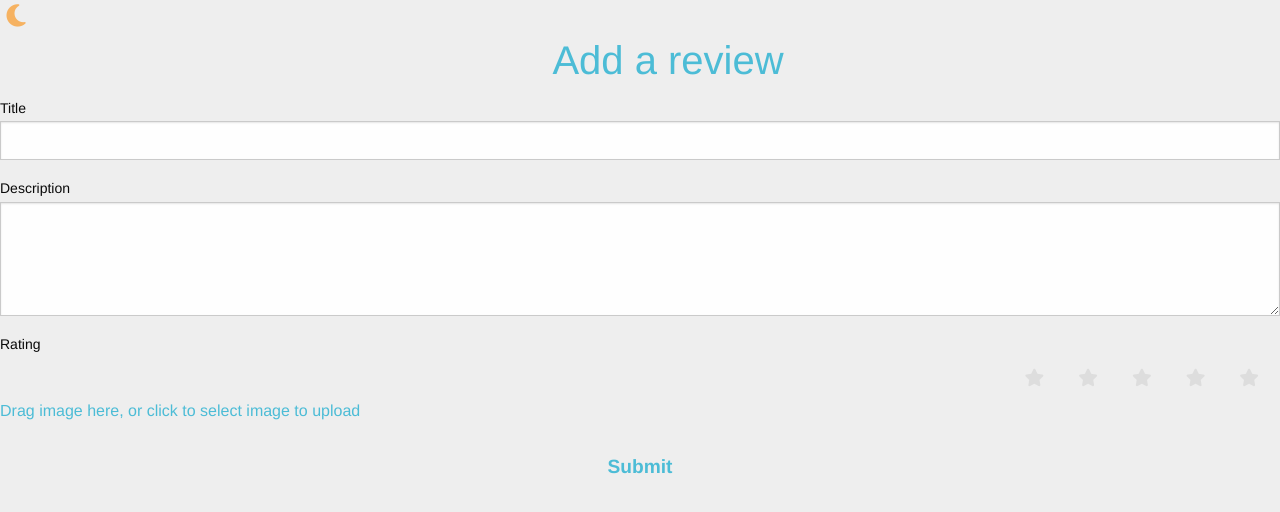
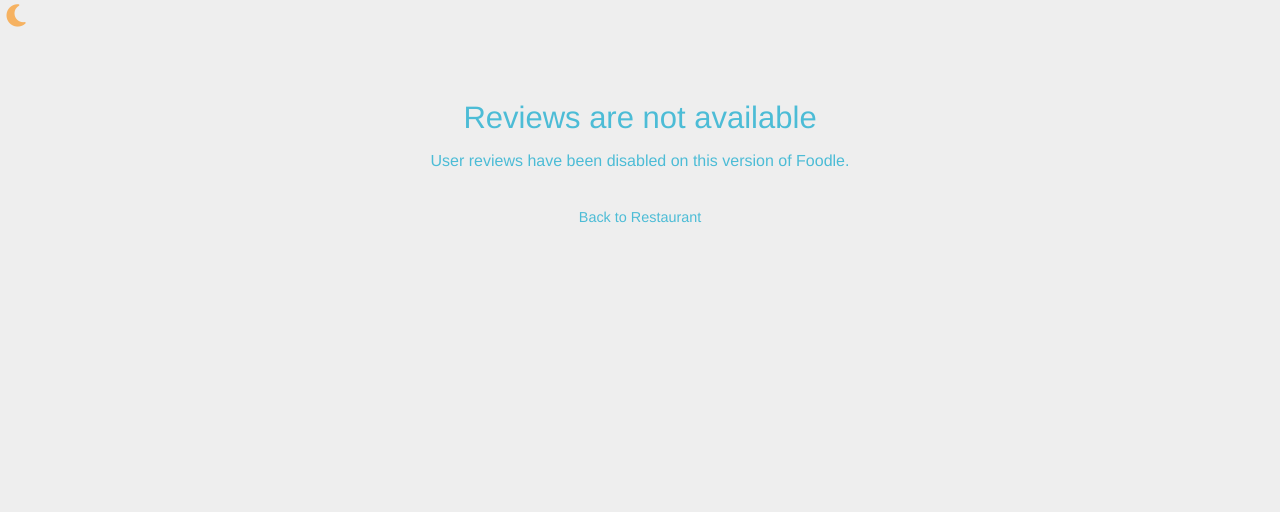
Before and after one commit to danielfan-pro/foodle-node, a React (Vite) app: page /restaurants/1/reviews/new in a window 1280 px wide. Shown: the top 512 px of the page. Built offline with nearby package versions, Linux system fonts and the light colour scheme.

Commit message:
remove react-dropzone from ReviewForm

```diff
--- a/src/components/ReviewForm.jsx
+++ b/src/components/ReviewForm.jsx
@@ -1,205 +1,16 @@
-import React, { useState } from "react"
-import Dropzone from "react-dropzone"
-import ErrorList from "./ErrorList"
-import { Redirect } from "react-router-dom"
+import React from 'react'
+import { Link } from 'react-router-dom'
 
+// Reviews require a database — disabled in this version.
 const ReviewForm = (props) => {
-  const [errors, setErrors] = useState({})
-  const [redirect, setRedirect] = useState(null)
-  const [files, setFiles] = useState([])
-  const [newReview, setNewReview] = useState({
-    title: "",
-    description: "",
-    rating: "",
-    photo: "",
-  })
-
-  const restaurantId = props.match.params.id
-
-  const handleFileUpload = (acceptedFiles) => {
-    setNewReview({
-      ...newReview,
-      photo: acceptedFiles[0],
-    })
-
-    setFiles([
-      ...files,
-      <li key={acceptedFiles[0].path}>
-        {acceptedFiles[0].path} - {acceptedFiles[0].size} bytes
-      </li>,
-    ])
-  }
-
-  const handleFormChange = (event) => {
-    setNewReview({
-      ...newReview,
-      [event.currentTarget.name]: event.currentTarget.value,
-    })
-  }
-
-  const validForSubmission = () => {
-    let submitErrors = {}
-    const requiredFields = ["title", "description", "rating"]
-    requiredFields.forEach((field) => {
-      if (newReview[field].trim() === "") {
-        submitErrors = {
-          ...submitErrors,
-          [field]: "is blank",
-        }
-      }
-    })
-    setErrors(submitErrors)
-    return _.isEmpty(submitErrors)
-  }
-
-  const handleSubmitAddNewReview = (event) => {
-    event.preventDefault()
-    if (validForSubmission()) {
-      addNewReview(newReview)
-      setNewReview({
-        title: "",
-        description: "",
-        rating: "",
-        photo: "",
-      })
-      setFiles([])
-    }
-  }
-
-  const addNewReview = async (payLoad) => {
-    let body = new FormData()
-    body.append("title", payLoad.title)
-    body.append("description", payLoad.description)
-    body.append("rating", payLoad.rating)
-    body.append("yelp_restaurant_id", restaurantId)
-    body.append("photo", payLoad.photo)
-
-    try {
-      const response = await fetch(
-        `/api/v1/restaurants/${restaurantId}/reviews`,
-        {
-          method: "POST",
-          credentials: "same-origin",
-          body: body,
-        }
-      )
-      if (!response.ok) {
-        const newError = new Error(`${response.status} ${response.statusText}`)
-        throw newError
-      }
-      const responseBody = await response.json()
-
-      if (responseBody.review) {
-        setRedirect(responseBody.review.yelp_restaurant_id)
-      } else if (responseBody.error[0]) {
-        alert("Review was not added successfully")
-      }
-    } catch (err) {
-      console.error(`Error in Fetch: ${err.message}`)
-    }
-  }
-
-  if (redirect !== null) {
-    return <Redirect to={`/restaurants/${redirect}`} />
-  }
-
+  const restaurantId = props.match?.params?.id
   return (
-    <div>
-      <h2 className="form-header">Add a review</h2>
-      <div className="review-form-div">
-        <form onSubmit={handleSubmitAddNewReview} className="new-review">
-          <ErrorList errors={errors} />
-
-          <label htmlFor="title">
-            Title
-            <input
-              id="title"
-              type="text"
-              name="title"
-              value={newReview.title}
-              onChange={handleFormChange}
-            />
-          </label>
-
-          <label htmlFor="description">
-            Description
-            <textarea
-              id="description"
-              rows="4"
-              type="text"
-              name="description"
-              value={newReview.description}
-              onChange={handleFormChange}
-            />
-          </label>
-
-          <label htmlFor="rating">Rating</label>
-
-          <fieldset className="rating">
-            <input
-              type="radio"
-              id="star5"
-              name="rating"
-              value="5"
-              onClick={handleFormChange}
-            />
-            <label htmlFor="star5"></label>
-            <input
-              type="radio"
-              id="star4"
-              name="rating"
-              value="4"
-              onClick={handleFormChange}
-            />
-            <label htmlFor="star4"></label>
-            <input
-              type="radio"
-              id="star3"
-              name="rating"
-              value="3"
-              onClick={handleFormChange}
-            />
-            <label htmlFor="star3"></label>
-            <input
-              type="radio"
-              id="star2"
-              name="rating"
-              value="2"
-              onClick={handleFormChange}
-            />
-            <label htmlFor="star2"></label>
-            <input
-              type="radio"
-              id="star1"
-              name="rating"
-              value="1"
-              onClick={handleFormChange}
-            />
-            <label htmlFor="star1"></label>
-          </fieldset>
-
-          <div className="drop-zone">
-            <Dropzone onDrop={handleFileUpload}>
-              {({ getRootProps, getInputProps }) => (
-                <section>
-                  <div {...getRootProps()}>
-                    <input {...getInputProps()} />
-                    <p>Drag image here, or click to select image to upload</p>
-                  </div>
-                </section>
-              )}
-            </Dropzone>
-
-            <aside>
-              <ul>{files}</ul>
-            </aside>
-          </div>
-
-          <div className="submit-button">
-            <button className="button clear write-review">Submit</button>
-          </div>
-        </form>
-      </div>
+    <div style={{ textAlign: 'center', paddingTop: '4rem' }}>
+      <h3>Reviews are not available</h3>
+      <p>User reviews have been disabled on this version of Foodle.</p>
+      <Link to={`/restaurants/${restaurantId}`} className="button clear">
+        Back to Restaurant
+      </Link>
     </div>
   )
 }
```
